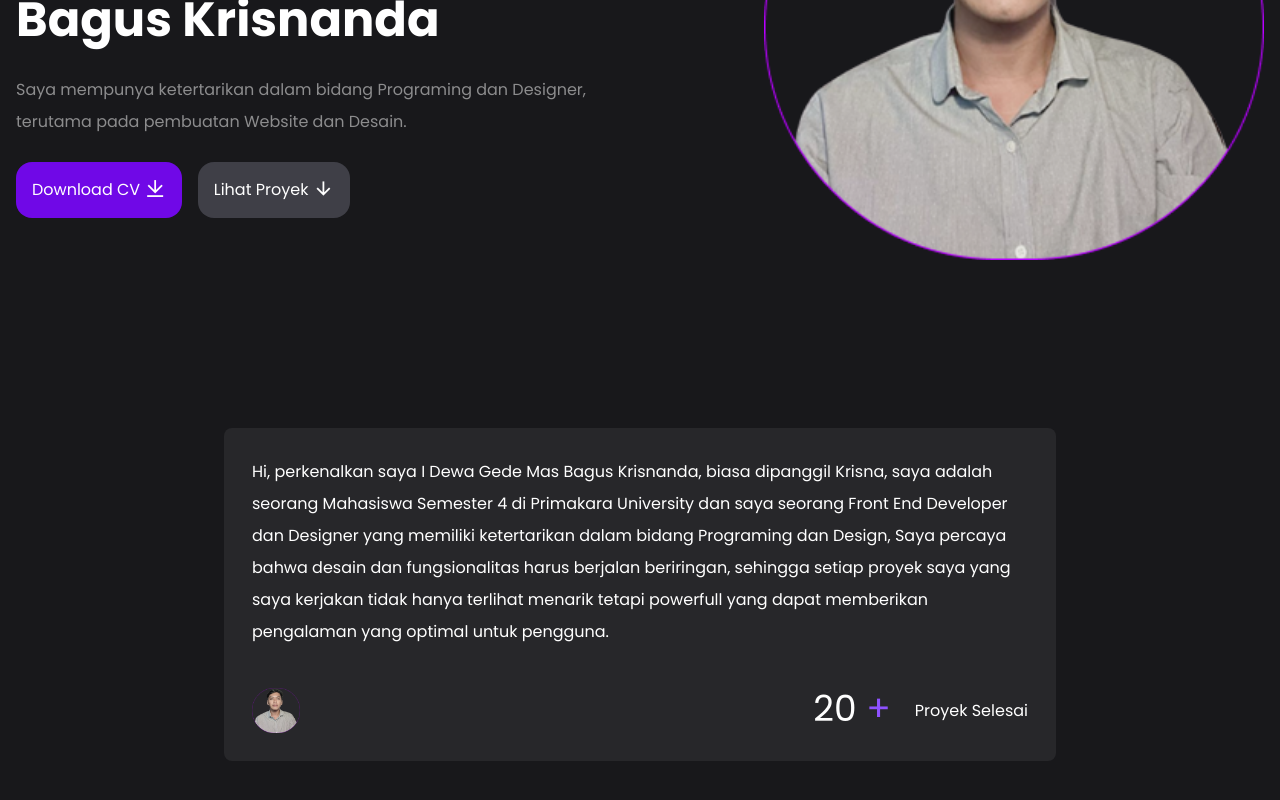
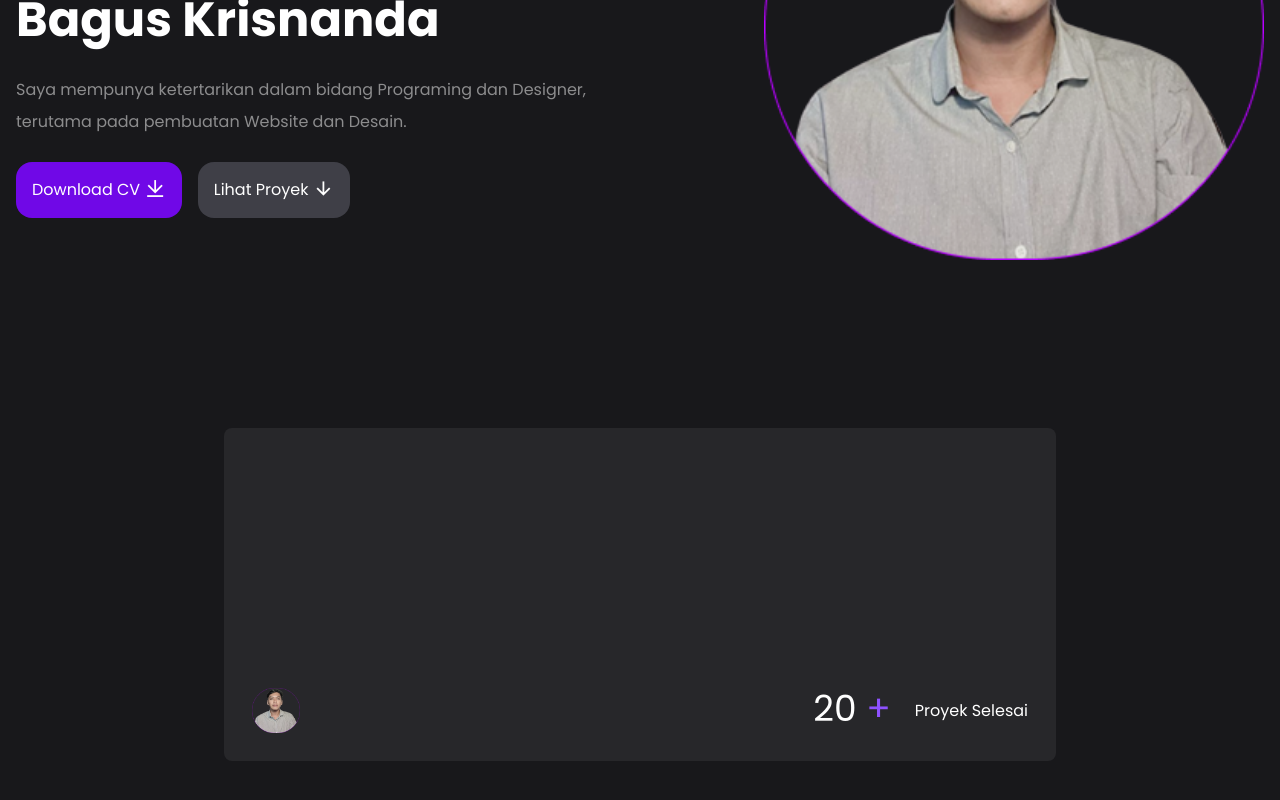
Before and after one commit to Krisnanda7/Krisnanda-s-portofolio, a React (Vite) app: page / in a window 1280 px wide. Shown: the part 362-1162 px from the top of the page. Built offline with nearby package versions, Linux system fonts and the light colour scheme.

Commit message:
update again

```diff
--- a/src/App.jsx
+++ b/src/App.jsx
@@ -56,7 +56,7 @@ function App() {
       {/* About Section */}
       <div className="tentang mt-32 py-10" id="tentang">
         <div
-          className="xl:w-2/3 lg:w-3/4 w-full mx-auto p-7 bg-zinc-800 rounded-lg animate__animated animate__fadeInUp animate__delay-2s"
+          className="xl:w-2/3 lg:w-3/4 w-full mx-auto p-7 bg-zinc-800 rounded-lg animate__animated animate__fadeInUp animate__delay-3s"
           data-aos="fade-up"
           data-aos-duration="1000"
         >
@@ -66,7 +66,12 @@ function App() {
             className="w-12 rounded-md mb-10 sm:hidden"
             loading="lazy"
           />
-          <p className="text-base/loose mb-10">
+          <p
+            className="text-base/loose mb-10"
+            data-aos="fade-up"
+            data-aos-duration="1000"
+            data-aos-delay="200"
+          >
             Hi, perkenalkan saya I Dewa Gede Mas Bagus Krisnanda, biasa
             dipanggil Krisna, saya adalah seorang Mahasiswa Semester 4 di
             Primakara University dan saya seorang Front End Developer dan
```
